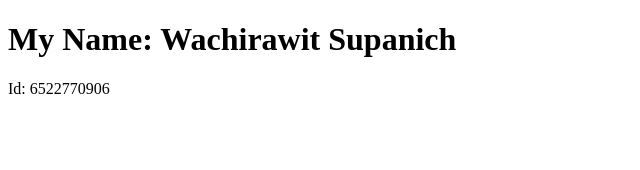
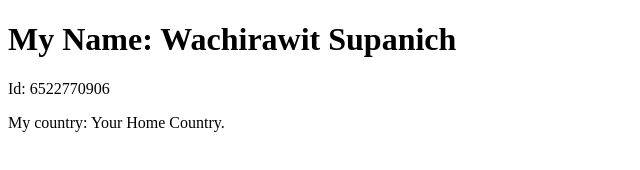
Before and after one commit to terspn/DES424_6522770906, a plain HTML site: page src/index.html in a window 1280 px wide. Shown: the whole page, without its empty margins (0-640 px from the left). Drawn offline with Linux system fonts and the light colour scheme.

Commit message:
country added

```diff
--- a/src/index.html
+++ b/src/index.html
@@ -3,5 +3,6 @@
     <body>
     	<h1>My Name: Wachirawit Supanich</h1>
         <p>Id: 6522770906</p>
+        <p>My country: Your Home Country.</p>
     </body>
 </html>
```
